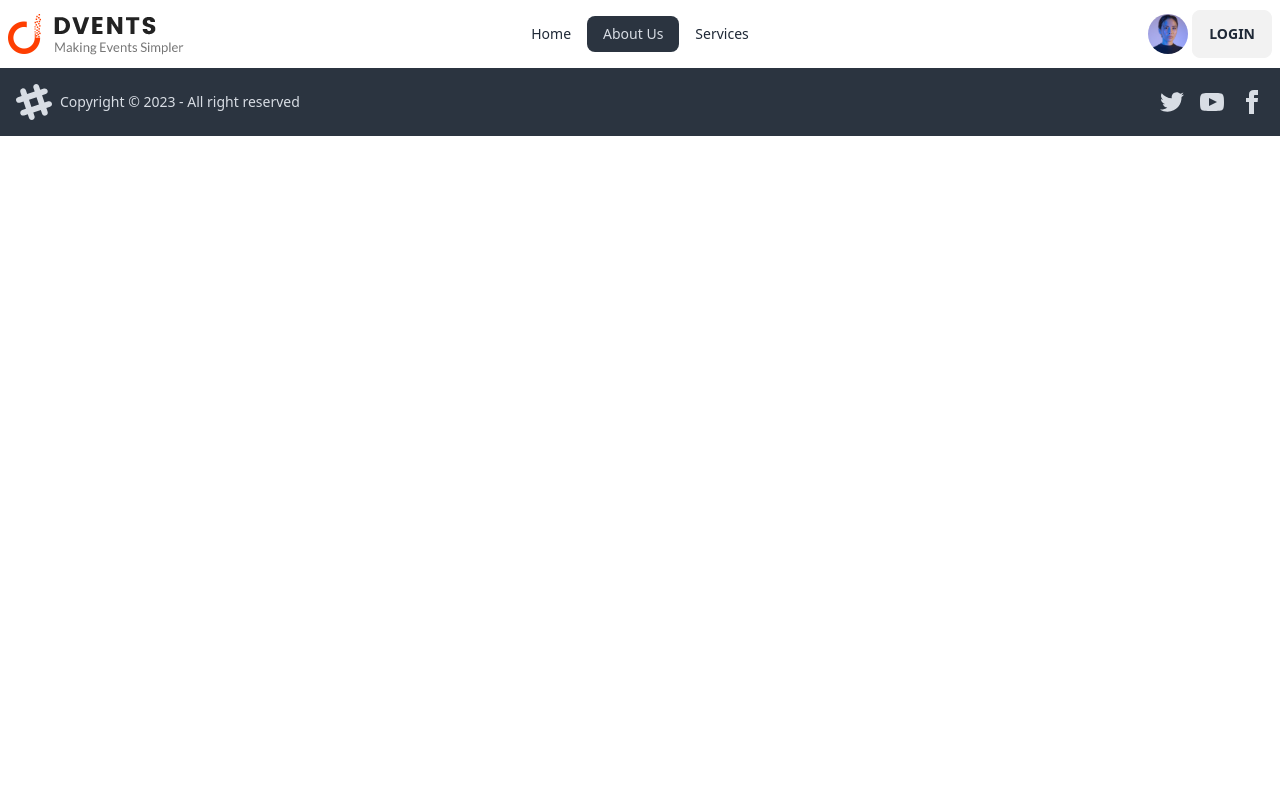
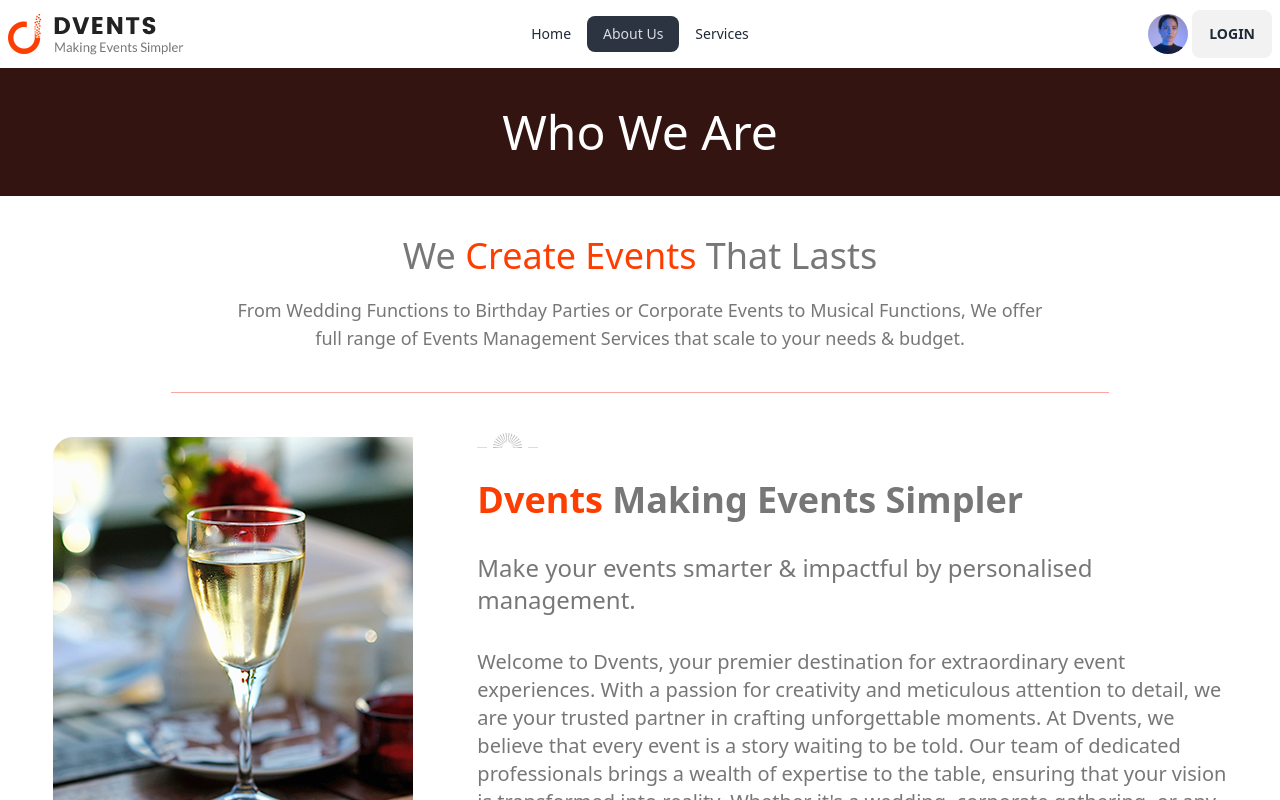
Before and after one commit to Saifulkhandaker/sports-event, a React (Vite) app: page /about in a window 1280 px wide. Shown: the top 800 px of the page. Built offline with nearby package versions, Linux system fonts and the light colour scheme.

Commit message:
about us page added

```diff
--- a/index.html
+++ b/index.html
@@ -4,7 +4,7 @@
     <meta charset="UTF-8" />
     <link rel="icon" type="image/svg+xml" href="/vite.svg" />
     <meta name="viewport" content="width=device-width, initial-scale=1.0" />
-    <title>Cycling</title>
+    <title>Devents_Event_Managment</title>
   </head>
   <body>
     <div id="root"></div>
--- a/src/Components/About.jsx
+++ b/src/Components/About.jsx
@@ -11,7 +11,7 @@ const About = () => {
         </div>
         <div className="space-y-8 lg:text-left flex-1 text-[#777777]">
           <img className="ml-40 md:ml-80 lg:ml-0" src={uslogo} alt="" />
-          <h2 className="text-2xl lg:text-4xl  font-bold"><span className="text-[#FE3E01]">Dvents</span> Making Events Simpler
+          <h2 className="text-2xl lg:text-4xl font-bold"><span className="text-[#FE3E01]">Dvents</span> Making Events Simpler
           </h2>
           <p className="text-xl lg:text-2xl">
             Make your events smarter & impactful by personalised
--- a/src/Pages/About Us/AboutUs.jsx
+++ b/src/Pages/About Us/AboutUs.jsx
@@ -1,8 +1,14 @@
+import About from "../../Components/About";
 
 const AboutUs = () => {
     return (
         <div>
-
+            <div className="bg-[#331411] text-white text-center items-center">
+                <h1 className="text-5xl font-medium  py-10">Who We Are</h1>
+            </div>
+            <h1 className="text-2xl lg:text-4xl font-medium text-[#777777] text-center mt-10">We <span className="text-[#FE3E01]">Create Events</span> That Lasts</h1>
+            <h4 className="text-center mt-5 text-lg text-[#777777]">From Wedding Functions to Birthday Parties or Corporate Events to Musical Functions, We offer <br /> full range of Events Management Services that scale to your needs & budget.</h4>
+            <About></About>
         </div>
     );
 };
```
